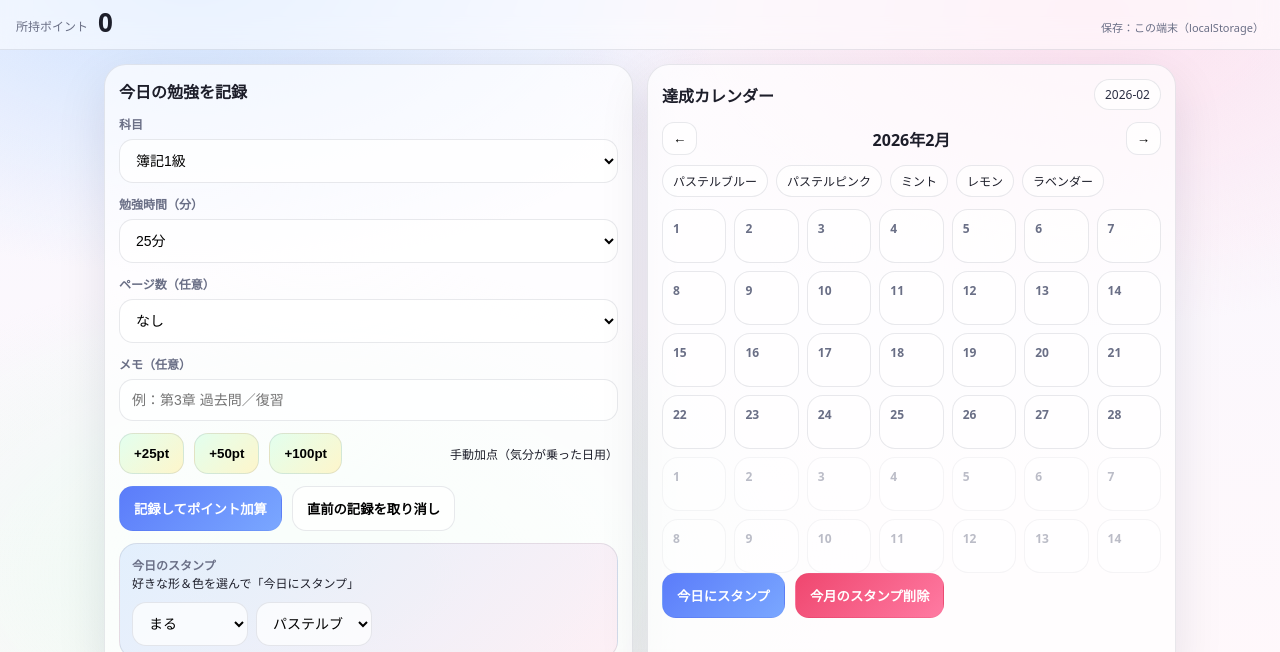
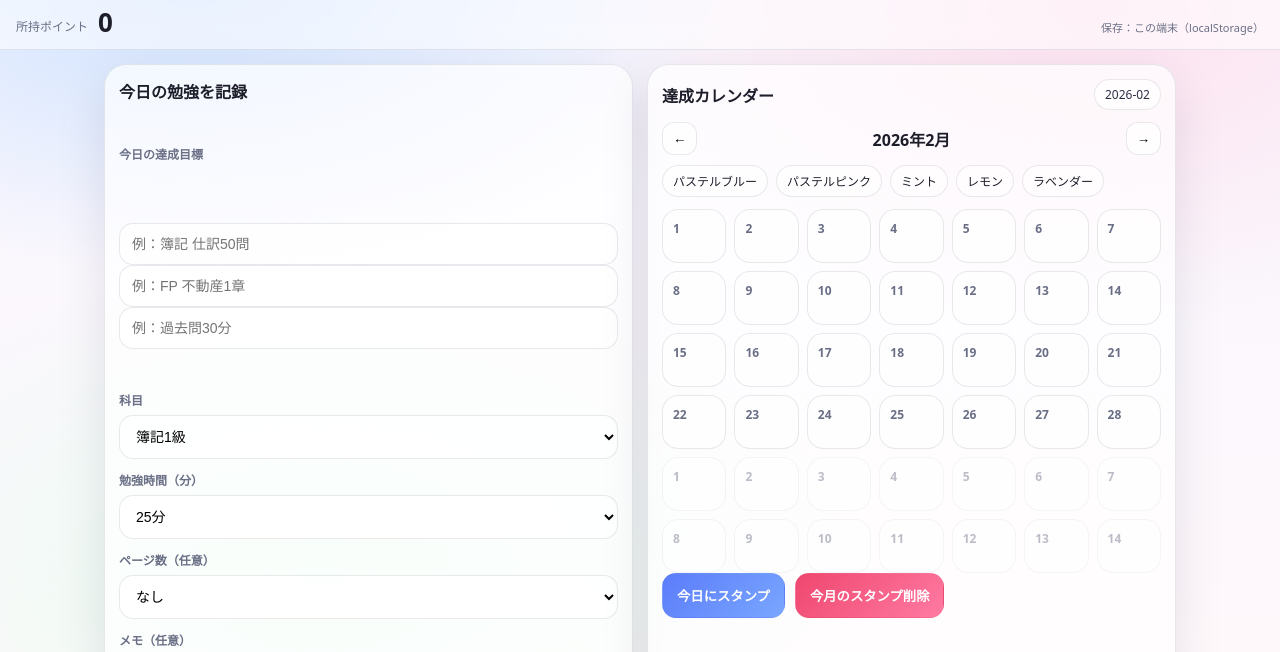
Before and after one commit to studyluxury/Study-Luxury, a plain HTML site: page index.html in a window 1280 px wide. Shown: the part 106-758 px from the top of the page. Drawn offline with Linux system fonts and the light colour scheme.

Commit message:
Update index.html

```diff
--- a/index.html
+++ b/index.html
@@ -40,6 +40,15 @@
           </div>
 
           <div class="form">
+            <div class="field fieldWide">
+ 　　　　　　　　 <span class="label">今日の達成目標</span>
+ 　　　　　　　　 <div id="todayGoals">
+    　　　　　　　　<input class="goalInput" placeholder="例：簿記 仕訳50問">
+    　　　　　　　　<input class="goalInput" placeholder="例：FP 不動産1章">
+    　　　　　　　　<input class="goalInput" placeholder="例：過去問30分">
+  　　　　　　　　</div>
+　　　　　　　　</div>
+
             <label class="field">
               <span class="label">科目</span>
               <select id="subjectSelect"></select>
```
